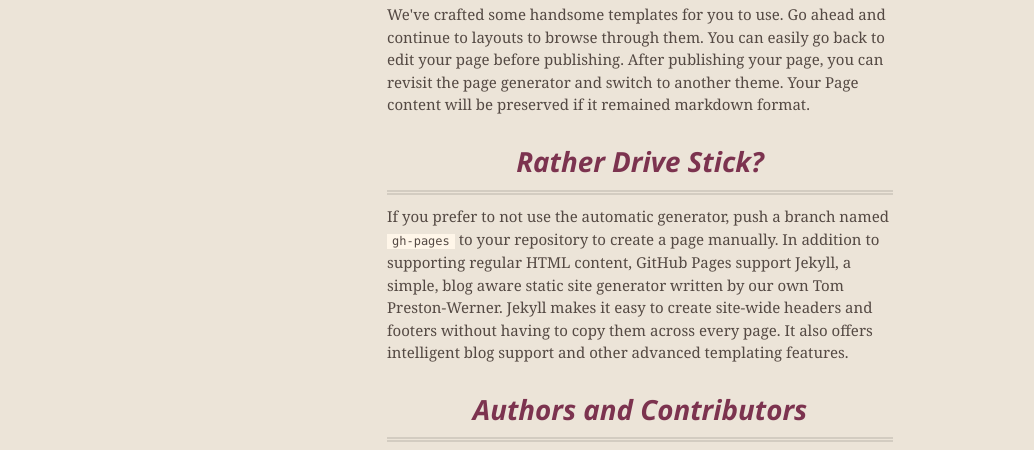
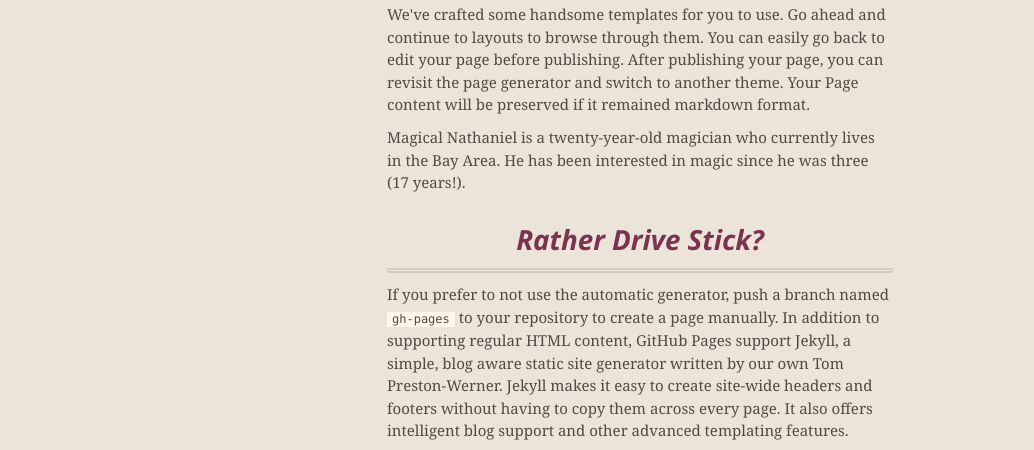
Before and after one commit to magicnath/MN-Web, a plain HTML site: page index.html in a window 1280 px wide. Shown: the part 634-1084 px from the top of the page, without its empty margins (0-1034 px from the left). Drawn offline with nearby package versions, Linux system fonts and the light colour scheme.

Commit message:
About
Added one sentence.

```diff
--- a/index.html
+++ b/index.html
@@ -63,6 +63,8 @@ $ git checkout gh-pages
 
 <p>We've crafted some handsome templates for you to use. Go ahead and continue to layouts to browse through them. You can easily go back to edit your page before publishing. After publishing your page, you can revisit the page generator and switch to another theme. Your Page content will be preserved if it remained markdown format.</p>
 
+<p>Magical Nathaniel is a twenty-year-old magician who currently lives in the Bay Area. He has been interested in magic since he was three (17 years!).</p>
+
 <h3>
 <a id="rather-drive-stick" class="anchor" href="#rather-drive-stick" aria-hidden="true"><span class="octicon octicon-link"></span></a>Rather Drive Stick?</h3>
 
```
